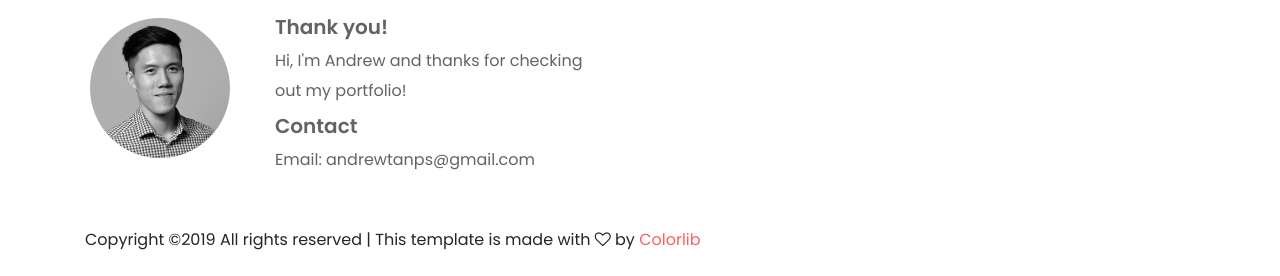
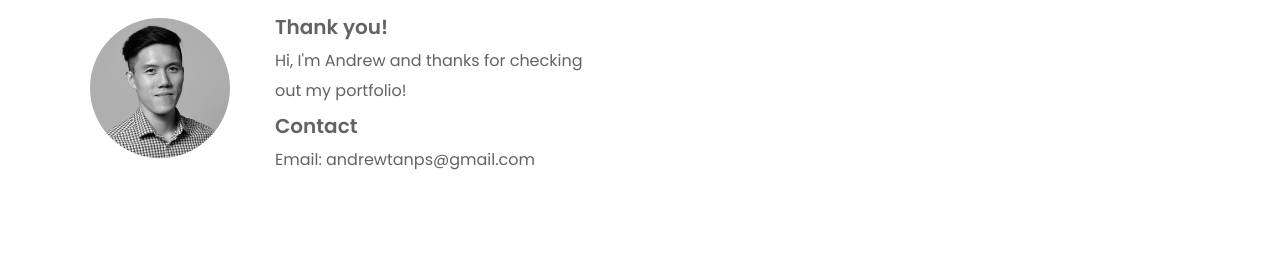
Before and after one commit to andrewtan2903/Andrew-Tan-Porfolio, a website: page index.html in a window 1280 px wide. Shown: the part 902-1178 px from the top of the page. After the commit the page ends 1107 px from the top, so only its background shows below. Drawn offline with Linux system fonts and the light colour scheme.

Commit message:
changes 3

```diff
--- a/index.html
+++ b/index.html
@@ -107,14 +107,6 @@
                             <p class="my-name"><span class="thank-you">Thank you!</span><br>Hi, I'm Andrew and thanks for checking out my portfolio!<br><span class="contact">Contact</span><br>Email: andrewtanps@gmail.com</p></p>
                         </div>
                     </div>
-                    <div class="footer-content d-flex align-items-center justify-content-between">
-                        <!-- Copywrite Text -->
-                        <div class="copywrite-text">
-                            <p><!-- Link back to Colorlib can't be removed. Template is licensed under CC BY 3.0. -->
-Copyright &copy;<script>document.write(new Date().getFullYear());</script> All rights reserved | This template is made with <i class="fa fa-heart-o" aria-hidden="true"></i> by <a href="https://colorlib.com" target="_blank">Colorlib</a>
-<!-- Link back to Colorlib can't be removed. Template is licensed under CC BY 3.0. --></p>
-                        </div>
-                    </div>
                 </div>
             </div>
         </div>
```
